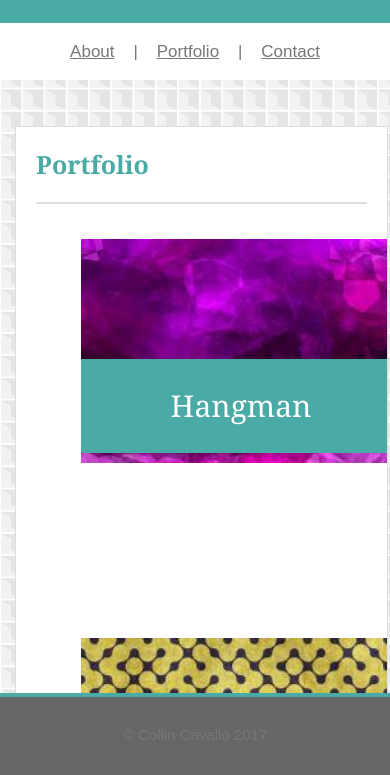
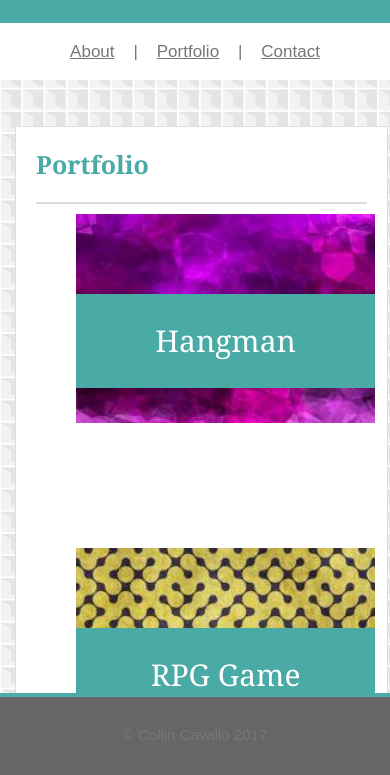
Before and after one commit to CollinPCavallo/responsive-portfolio, a plain HTML site: page portfolio.html in a window 390 px wide. Shown: the part 67-842 px from the top of the page. Drawn offline with Linux system fonts and the light colour scheme.

Commit message:
finished

```diff
--- a/assets/css/style.css
+++ b/assets/css/style.css
@@ -357,23 +357,22 @@ input[type="Submit"]{
 			width: 100%;
 			margin-left: 0px
 		}
-		.portimg{
-			margin: 35px;
-			width: 100%;
-		}
 
 		.port{
 			background-color: #4aaaa5;
 			position: relative;
 			bottom: 150px;
-			left: 35px;
 			text-align: center;
 			font-family: 'Georgia', Times, Times New Roman, serif;
 			padding-top: 20px;
 			padding-bottom: 20px;
-			width: 100%;
+			width: 95%;
 			color: white;
 			font-size: 30px;
 		}
+		.work{
+			width: 85%;
+			margin-left: 50px;
+		}
 
 }
```
